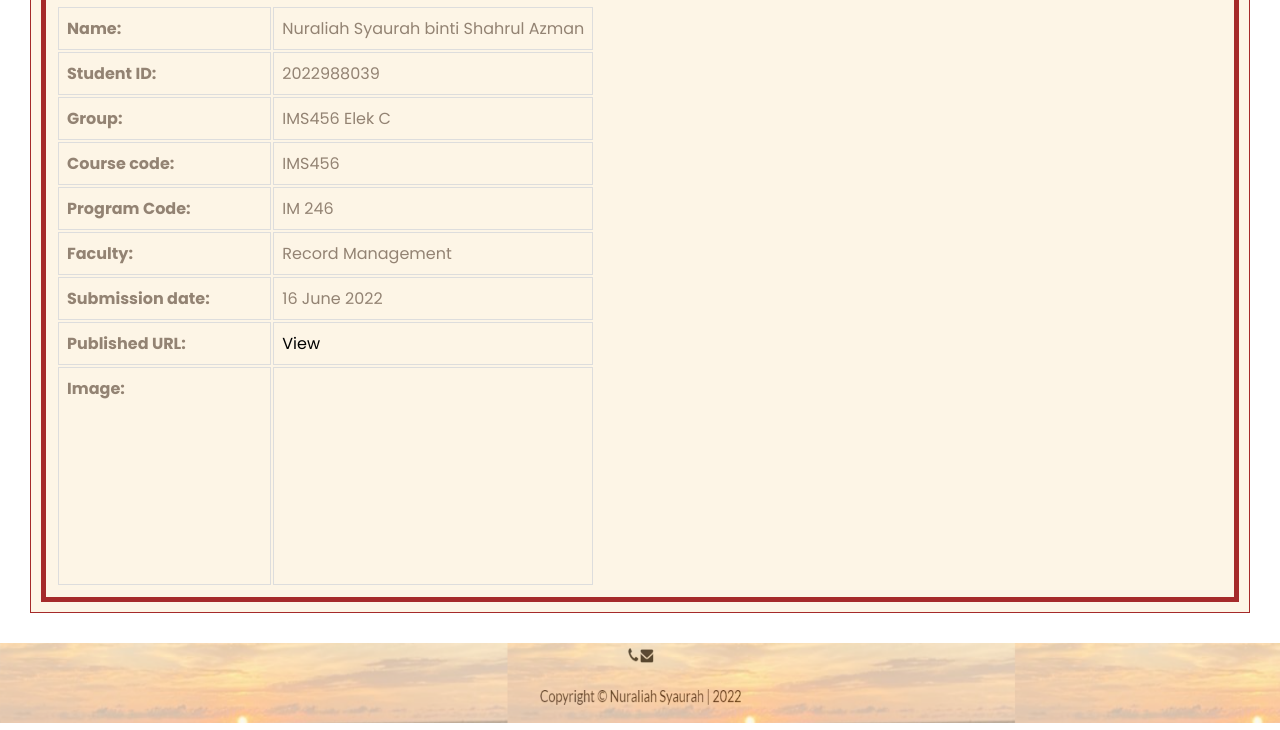
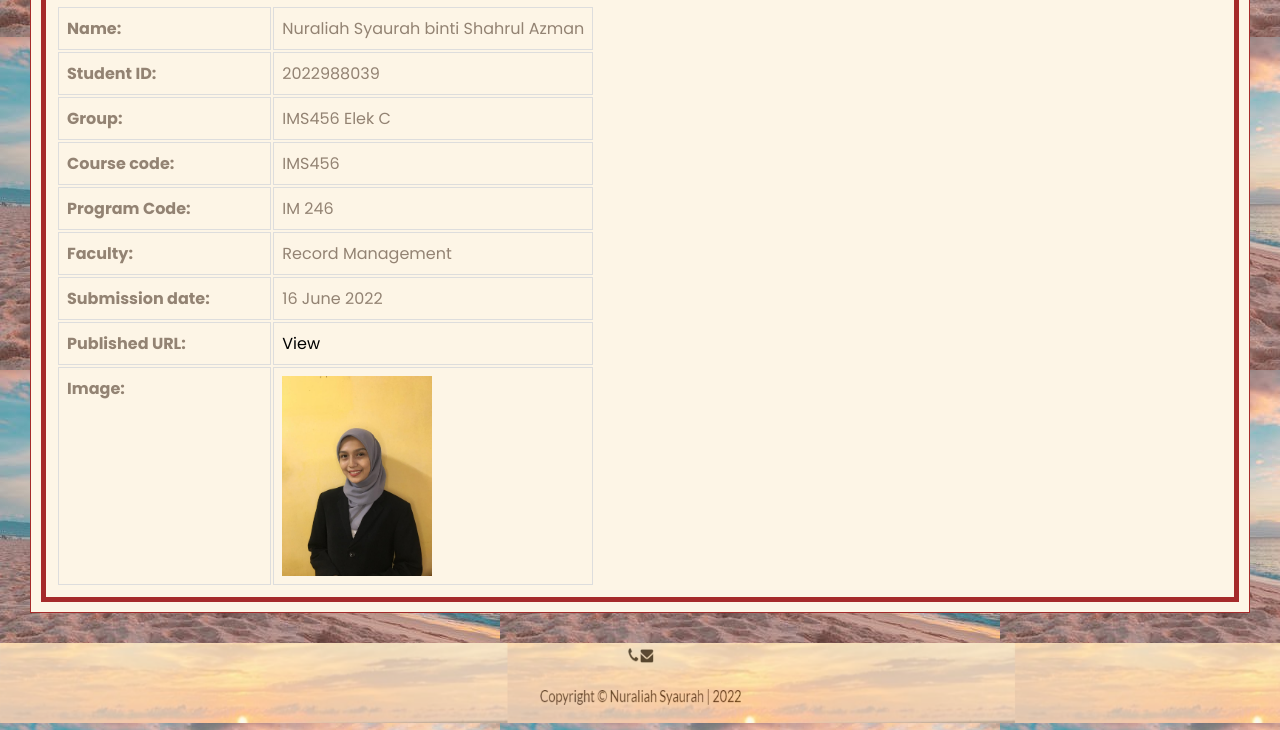
Before and after one commit to intanwanieyjoe/syaurahwebsite, a plain HTML site: page aboutme.html in a window 1280 px wide. Shown: the part 296-1026 px from the top of the page. Drawn offline with Linux system fonts and the light colour scheme; a web font is replaced by a local one.

Commit message:
Update aboutme.html

```diff
--- a/aboutme.html
+++ b/aboutme.html
@@ -23,7 +23,7 @@
       /* height: 100vh; */
       display: flex;
       flex-direction: column;
-      background-image: url(Images/sunset1.jpeg);
+      background-image: url(sunset1.jpeg);
     }
 
     .footer {
@@ -192,7 +192,7 @@
               <th>Image:</th>
               <td>
                 <div class="contain-pic">
-                  <img src="Images/nuraliah.jpeg" height="100%" alt="" />
+                  <img src="nuraliah.jpeg" height="100%" alt="" />
                 </div>
               </td>
             </tr>
```
